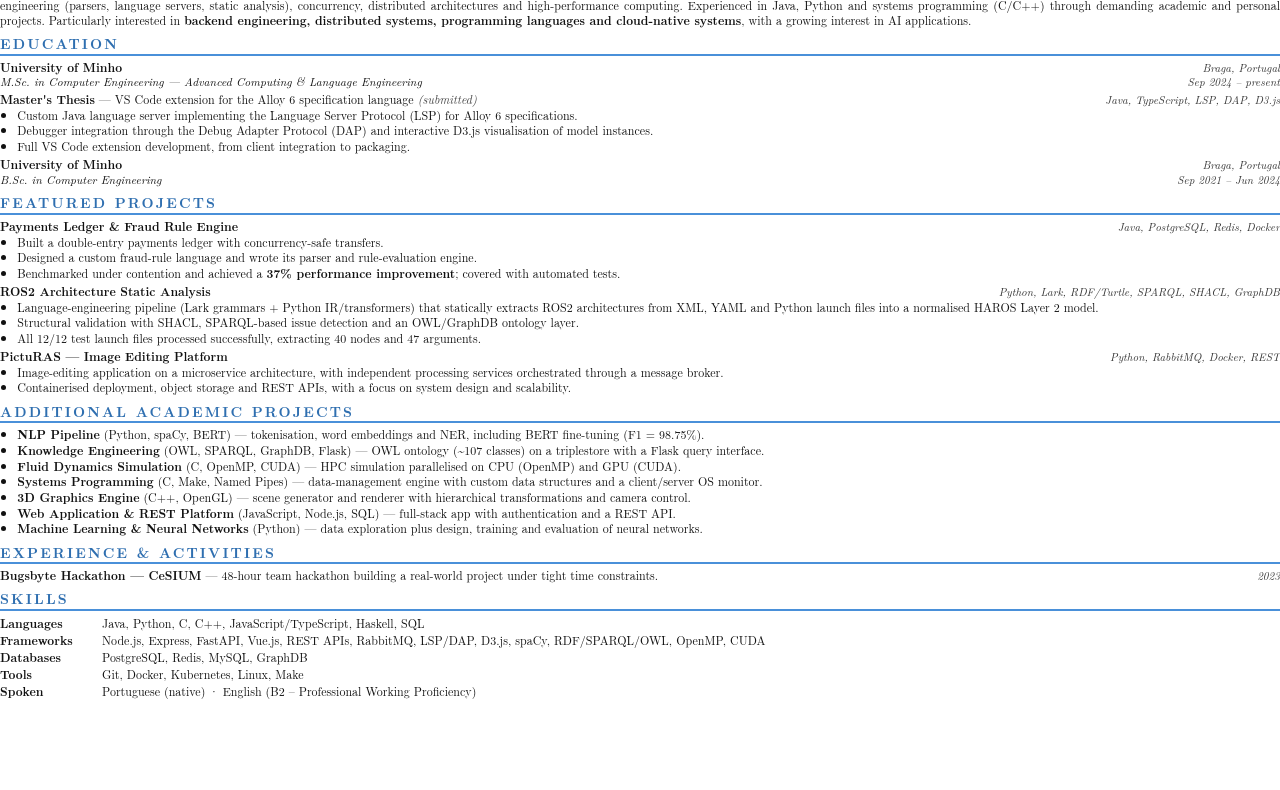
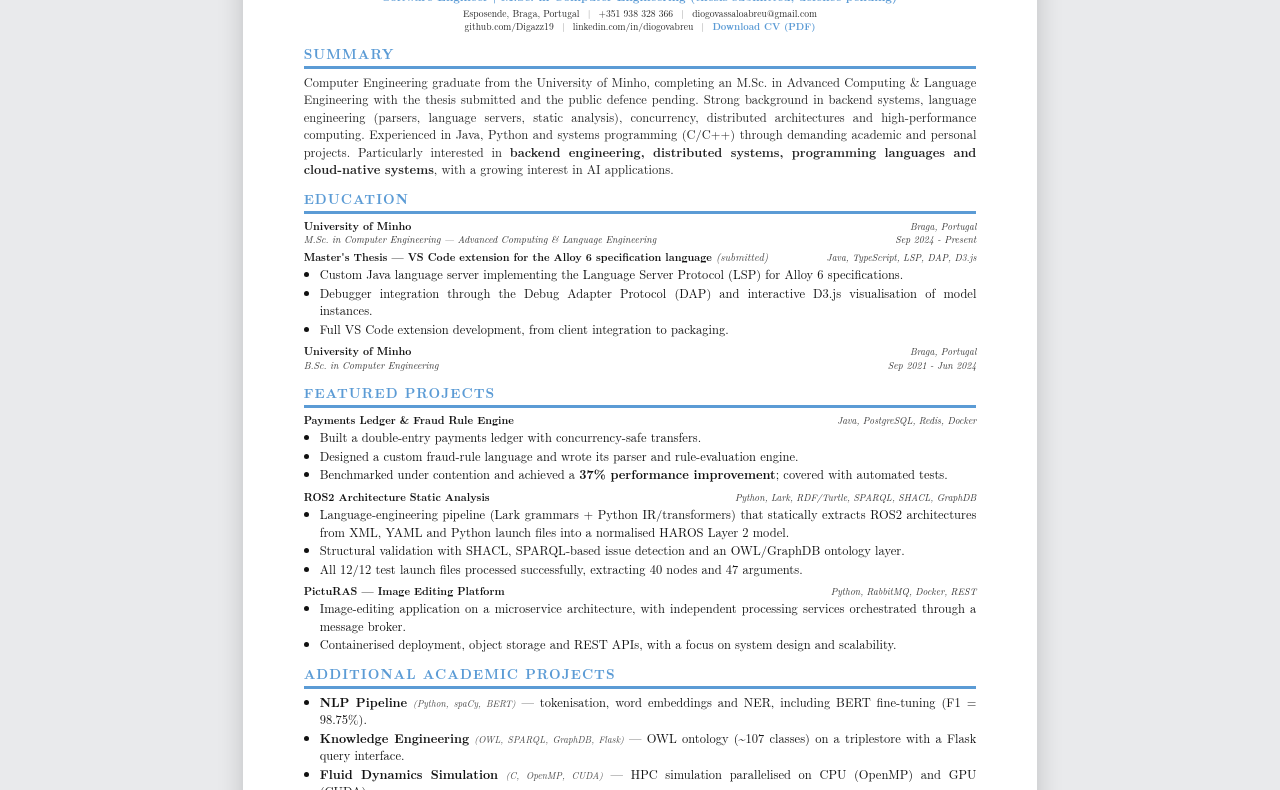
Before and after one commit to Digazz19/cv, a plain HTML site: page index.html in a window 1280 px wide. Shown: the part 132-922 px from the top of the page. Before the commit the page ends 832 px from the top, so only its background shows below. Drawn offline with Linux system fonts and the light colour scheme.

Commit message:
Little Fix

```diff
--- a/index.html
+++ b/index.html
@@ -1,116 +1,252 @@
 <!DOCTYPE html>
 <html lang="en">
 <head>
-<meta charset="utf-8">
-<title>Diogo Abreu — CV</title>
+<meta charset="UTF-8">
+<meta name="viewport" content="width=device-width, initial-scale=1">
+<title>Diogo Abreu — Software Engineer</title>
+<meta name="description" content="CV of Diogo Abreu, Software Engineer and M.Sc. in Computer Engineering (University of Minho).">
 <style>
-  @page { size: A4; margin: 10mm 13mm 9mm 13mm; }
-  * { box-sizing: border-box; }
-  body { font-family: "Latin Modern Roman", "LM Roman 10", serif; font-size: 9pt; line-height: 1.24; color: #111; margin: 0; }
-  header { text-align: center; margin-bottom: 5pt; }
-  h1 { font-size: 20pt; letter-spacing: 0.6pt; margin: 0 0 1pt 0; }
-  .headline { font-size: 10.5pt; font-weight: bold; color: #2f6fb0; margin-bottom: 2pt; }
-  .contact { font-size: 8.6pt; color: #333; }
-  .contact span.sep { color: #999; margin: 0 4pt; }
-  h2 { font-size: 10.5pt; letter-spacing: 1.6pt; text-transform: uppercase; color: #2f6fb0; border-bottom: 1.6pt solid #4a90d9; padding-bottom: 1pt; margin: 5.5pt 0 3pt 0; }
-  .row { display: flex; justify-content: space-between; align-items: baseline; }
-  .title { font-weight: bold; }
-  .meta { font-style: italic; font-size: 8.4pt; color: #333; text-align: right; }
-  .sub { font-style: italic; font-size: 8.8pt; }
-  .entry { margin-bottom: 2.6pt; }
-  p { margin: 0.8pt 0 0 0; text-align: justify; }
-  ul { margin: 1pt 0 0 0; padding-left: 13pt; }
-  li { margin: 0.3pt 0; text-align: justify; }
-  .summary { text-align: justify; margin: 0; }
-  .extra li { margin: 0.6pt 0; }
-  .extra b { font-weight: bold; }
-  .muted { color: #444; font-style: italic; }
-  table.skills { border-collapse: collapse; width: 100%; }
-  table.skills td { vertical-align: top; padding: 0.8pt 0; }
-  table.skills td.k { font-weight: bold; width: 27mm; }
-  .two { display: flex; gap: 10mm; }
-  .two > div { flex: 1; }
+  @page { size: A4; margin: 0; }
+  * { margin: 0; padding: 0; box-sizing: border-box; }
+
+  body {
+    font-family: 'Latin Modern Roman', 'Georgia', 'Times New Roman', serif;
+    color: #111;
+    line-height: 1.4;
+    background: #e9eaec;
+    padding: 28px 16px;
+  }
+
+  /* A4 white sheet centred on the grey page */
+  .sheet {
+    width: 210mm;
+    max-width: 100%;
+    min-height: 297mm;
+    margin: 0 auto;
+    background: #ffffff;
+    padding: 14mm 16mm 12mm 16mm;
+    box-shadow: 0 4px 24px rgba(0,0,0,0.18);
+    font-size: 12.5px;
+  }
+
+  .headline { font-size: 11.5px; font-weight: 700; color: #5b9bd5; margin-bottom: 3px; }
+  .contact a.pdf { color: #5b9bd5; font-weight: 700; }
+  .muted { font-style: italic; color: #444; font-weight: 400; }
+  .thesis { margin-top: 3px; }
+  .thesis .left { font-size: 10.4px; }
+
+  @media print {
+    .contact a.pdf, .sep.pdf { display: none; }
+    body { background: #ffffff; padding: 0; }
+    .sheet { box-shadow: none; margin: 0; width: auto; min-height: auto; font-size: 10.2px; }
+  }
+
+  /* ---------- HEADER ---------- */
+  header { text-align: center; margin-bottom: 6px; }
+  header h1 {
+    font-size: 25px;
+    font-weight: 700;
+    letter-spacing: 0.5px;
+    margin-bottom: 4px;
+  }
+  .contact {
+    font-size: 9.6px;
+    color: #222;
+  }
+  .contact a { color: #222; text-decoration: none; }
+  .contact .sep { margin: 0 5px; color: #888; }
+
+  /* ---------- SECTIONS ---------- */
+  section { margin-top: 11px; }
+  h2 {
+    font-size: 13.5px;
+    font-weight: 700;
+    text-transform: uppercase;
+    letter-spacing: 1px;
+    color: #5b9bd5;
+    border-bottom: 3px solid #5b9bd5;
+    padding-bottom: 2px;
+    margin-bottom: 5px;
+  }
+
+  .entry { margin-bottom: 6px; }
+  .entry:last-child { margin-bottom: 0; }
+  .row {
+    display: flex;
+    justify-content: space-between;
+    align-items: baseline;
+  }
+  .row .left { font-weight: 700; font-size: 10.6px; }
+  .row .right { font-size: 9.6px; font-style: italic; color: #333; white-space: nowrap; }
+  .subrow {
+    display: flex;
+    justify-content: space-between;
+    align-items: baseline;
+    font-size: 9.8px;
+    font-style: italic;
+    color: #333;
+  }
+  .desc { margin-top: 1.5px; text-align: justify; color: #222; }
+  .stack { font-style: italic; color: #444; font-size: 9.4px; }
+
+  .skills-table td { padding: 1.5px 0; vertical-align: top; }
+  .skills-table .cat { font-weight: 700; width: 130px; }
+
+  ul.compact { margin: 1.5px 0 0 16px; }
+  ul.compact li { margin-bottom: 1px; text-align: justify; }
+  /* Mobile: drop the fixed A4 sheet */
+  @media screen and (max-width: 600px) {
+    body { padding: 0; background: #fff; }
+    .sheet { width: 100%; min-height: auto; padding: 18px 16px; box-shadow: none; font-size: 14px; }
+    header h1 { font-size: 22px; }
+    .row, .subrow { flex-direction: column; align-items: flex-start; }
+    .row .right, .subrow span:last-child { white-space: normal; }
+    .contact, .row .right, .subrow, .stack { font-size: 12px; }
+    .row .left { font-size: 14px; }
+    .skills-table .cat { width: 95px; }
+    .desc, ul.compact li { text-align: left; }
+  }
+
 </style>
 </head>
 <body>
+<div class="sheet">
 
   <header>
     <h1>Diogo Ribeiro Vassalo de Abreu</h1>
-  <div class="headline">Software Engineer &nbsp;|&nbsp; M.Sc. in Computer Engineering (thesis submitted, defence pending)</div>
+    <div class="headline">Software Engineer <span class="sep">|</span> M.Sc. in Computer Engineering (thesis submitted, defence pending)</div>
     <div class="contact">
-    Esposende, Braga, Portugal<span class="sep">|</span>+351 938 328 366<span class="sep">|</span>diogovassaloabreu@gmail.com<br>
-    github.com/Digazz19<span class="sep">|</span>linkedin.com/in/diogovabreu<span class="sep">|</span><b>Portfolio:</b> digazz19.github.io/cv
+      Esposende, Braga, Portugal
+      <span class="sep">|</span> +351 938 328 366
+      <span class="sep">|</span> <a href="mailto:diogovassaloabreu@gmail.com">diogovassaloabreu@gmail.com</a>
+      <br>
+      <a href="https://github.com/Digazz19">github.com/Digazz19</a>
+      <span class="sep">|</span>
+      <a href="https://linkedin.com/in/diogovabreu">linkedin.com/in/diogovabreu</a>
+      <span class="sep pdf">|</span>
+      <a class="pdf" href="CV_DiogoAbreu.pdf" download>Download CV (PDF)</a>
     </div>
   </header>
 
+  <section>
     <h2>Summary</h2>
-<p class="summary">Computer Engineering graduate from the University of Minho, completing an M.Sc. in Advanced Computing &amp; Language Engineering with the thesis submitted and the public defence pending. Strong background in backend systems, language engineering (parsers, language servers, static analysis), concurrency, distributed architectures and high-performance computing. Experienced in Java, Python and systems programming (C/C++) through demanding academic and personal projects. Particularly interested in <b>backend engineering, distributed systems, programming languages and cloud-native systems</b>, with a growing interest in AI applications.</p>
+    <div class="desc">Computer Engineering graduate from the University of Minho, completing an M.Sc. in Advanced Computing &amp; Language Engineering with the thesis submitted and the public defence pending. Strong background in backend systems, language engineering (parsers, language servers, static analysis), concurrency, distributed architectures and high-performance computing. Experienced in Java, Python and systems programming (C/C++) through demanding academic and personal projects. Particularly interested in <b>backend engineering, distributed systems, programming languages and cloud-native systems</b>, with a growing interest in AI applications.</div>
+  </section>
 
+  <section>
     <h2>Education</h2>
     <div class="entry">
-  <div class="row"><span class="title">University of Minho</span><span class="meta">Braga, Portugal</span></div>
-  <div class="row"><span class="sub">M.Sc. in Computer Engineering — Advanced Computing &amp; Language Engineering</span><span class="meta">Sep 2024 – present</span></div>
-  <div class="row" style="margin-top:2pt"><span><b>Master's Thesis</b> — VS Code extension for the Alloy 6 specification language <span class="muted">(submitted)</span></span><span class="meta">Java, TypeScript, LSP, DAP, D3.js</span></div>
-  <ul>
+      <div class="row">
+        <span class="left">University of Minho</span>
+        <span class="right">Braga, Portugal</span>
+      </div>
+      <div class="subrow">
+        <span>M.Sc. in Computer Engineering — Advanced Computing &amp; Language Engineering</span>
+        <span>Sep 2024 - Present</span>
+      </div>
+      <div class="row thesis">
+        <span class="left">Master's Thesis — VS Code extension for the Alloy 6 specification language <span class="muted">(submitted)</span></span>
+        <span class="right">Java, TypeScript, LSP, DAP, D3.js</span>
+      </div>
+      <ul class="compact">
         <li>Custom Java language server implementing the Language Server Protocol (LSP) for Alloy 6 specifications.</li>
         <li>Debugger integration through the Debug Adapter Protocol (DAP) and interactive D3.js visualisation of model instances.</li>
         <li>Full VS Code extension development, from client integration to packaging.</li>
       </ul>
     </div>
     <div class="entry">
-  <div class="row"><span class="title">University of Minho</span><span class="meta">Braga, Portugal</span></div>
-  <div class="row"><span class="sub">B.Sc. in Computer Engineering</span><span class="meta">Sep 2021 – Jun 2024</span></div>
+      <div class="row">
+        <span class="left">University of Minho</span>
+        <span class="right">Braga, Portugal</span>
       </div>
+      <div class="subrow">
+        <span>B.Sc. in Computer Engineering</span>
+        <span>Sep 2021 - Jun 2024</span>
+      </div>
+    </div>
+  </section>
 
+  <section>
     <h2>Featured Projects</h2>
+
     <div class="entry">
-  <div class="row"><span class="title">Payments Ledger &amp; Fraud Rule Engine</span><span class="meta">Java, PostgreSQL, Redis, Docker</span></div>
-  <ul>
+      <div class="row">
+        <span class="left">Payments Ledger &amp; Fraud Rule Engine</span>
+        <span class="right">Java, PostgreSQL, Redis, Docker</span>
+      </div>
+      <ul class="compact">
         <li>Built a double-entry payments ledger with concurrency-safe transfers.</li>
         <li>Designed a custom fraud-rule language and wrote its parser and rule-evaluation engine.</li>
         <li>Benchmarked under contention and achieved a <b>37% performance improvement</b>; covered with automated tests.</li>
       </ul>
     </div>
+
     <div class="entry">
-  <div class="row"><span class="title">ROS2 Architecture Static Analysis</span><span class="meta">Python, Lark, RDF/Turtle, SPARQL, SHACL, GraphDB</span></div>
-  <ul>
+      <div class="row">
+        <span class="left">ROS2 Architecture Static Analysis</span>
+        <span class="right">Python, Lark, RDF/Turtle, SPARQL, SHACL, GraphDB</span>
+      </div>
+      <ul class="compact">
         <li>Language-engineering pipeline (Lark grammars + Python IR/transformers) that statically extracts ROS2 architectures from XML, YAML and Python launch files into a normalised HAROS Layer 2 model.</li>
         <li>Structural validation with SHACL, SPARQL-based issue detection and an OWL/GraphDB ontology layer.</li>
         <li>All 12/12 test launch files processed successfully, extracting 40 nodes and 47 arguments.</li>
       </ul>
     </div>
+
     <div class="entry">
-  <div class="row"><span class="title">PictuRAS — Image Editing Platform</span><span class="meta">Python, RabbitMQ, Docker, REST</span></div>
-  <ul>
+      <div class="row">
+        <span class="left">PictuRAS — Image Editing Platform</span>
+        <span class="right">Python, RabbitMQ, Docker, REST</span>
+      </div>
+      <ul class="compact">
         <li>Image-editing application on a microservice architecture, with independent processing services orchestrated through a message broker.</li>
         <li>Containerised deployment, object storage and REST APIs, with a focus on system design and scalability.</li>
       </ul>
     </div>
+  </section>
 
+  <section>
     <h2>Additional Academic Projects</h2>
-<ul class="extra">
-  <li><b>NLP Pipeline</b> (Python, spaCy, BERT) — tokenisation, word embeddings and NER, including BERT fine-tuning (F1 = 98.75%).</li>
-  <li><b>Knowledge Engineering</b> (OWL, SPARQL, GraphDB, Flask) — OWL ontology (~107 classes) on a triplestore with a Flask query interface.</li>
-  <li><b>Fluid Dynamics Simulation</b> (C, OpenMP, CUDA) — HPC simulation parallelised on CPU (OpenMP) and GPU (CUDA).</li>
-  <li><b>Systems Programming</b> (C, Make, Named Pipes) — data-management engine with custom data structures and a client/server OS monitor.</li>
-  <li><b>3D Graphics Engine</b> (C++, OpenGL) — scene generator and renderer with hierarchical transformations and camera control.</li>
-  <li><b>Web Application &amp; REST Platform</b> (JavaScript, Node.js, SQL) — full-stack app with authentication and a REST API.</li>
-  <li><b>Machine Learning &amp; Neural Networks</b> (Python) — data exploration plus design, training and evaluation of neural networks.</li>
+    <ul class="compact">
+      <li><b>NLP Pipeline</b> <span class="stack">(Python, spaCy, BERT)</span> — tokenisation, word embeddings and NER, including BERT fine-tuning (F1 = 98.75%).</li>
+      <li><b>Knowledge Engineering</b> <span class="stack">(OWL, SPARQL, GraphDB, Flask)</span> — OWL ontology (~107 classes) on a triplestore with a Flask query interface.</li>
+      <li><b>Fluid Dynamics Simulation</b> <span class="stack">(C, OpenMP, CUDA)</span> — HPC simulation parallelised on CPU (OpenMP) and GPU (CUDA).</li>
+      <li><b>Systems Programming</b> <span class="stack">(C, Make, Named Pipes)</span> — data-management engine with custom data structures and a client/server OS monitor.</li>
+      <li><b>3D Graphics Engine</b> <span class="stack">(C++, OpenGL)</span> — scene generator and renderer with hierarchical transformations and camera control.</li>
+      <li><b>Web Application &amp; REST Platform</b> <span class="stack">(JavaScript, Node.js, SQL)</span> — full-stack app with authentication and a REST API.</li>
+      <li><b>Machine Learning &amp; Neural Networks</b> <span class="stack">(Python)</span> — data exploration plus design, training and evaluation of neural networks.</li>
     </ul>
+  </section>
 
+  <section>
     <h2>Experience &amp; Activities</h2>
     <div class="entry">
-  <div class="row"><span><span class="title">Bugsbyte Hackathon — CeSIUM</span> — 48-hour team hackathon building a real-world project under tight time constraints.</span><span class="meta">2023</span></div>
+      <div class="row">
+        <span class="left">Bugsbyte Hackathon - CeSIUM</span>
+        <span class="right">2023</span>
       </div>
+      <div class="desc">48-hour team hackathon organised by the Computer Engineering student core, building a real-world project under tight time constraints.</div>
+    </div>
+  </section>
 
+  <section>
     <h2>Skills</h2>
-<table class="skills">
-  <tr><td class="k">Languages</td><td>Java, Python, C, C++, JavaScript/TypeScript, Haskell, SQL</td></tr>
-  <tr><td class="k">Frameworks</td><td>Node.js, Express, FastAPI, Vue.js, REST APIs, RabbitMQ, LSP/DAP, D3.js, spaCy, RDF/SPARQL/OWL, OpenMP, CUDA</td></tr>
-  <tr><td class="k">Databases</td><td>PostgreSQL, Redis, MySQL, GraphDB</td></tr>
-  <tr><td class="k">Tools</td><td>Git, Docker, Kubernetes, Linux, Make</td></tr>
-  <tr><td class="k">Spoken</td><td>Portuguese (native) · English (B2 – Professional Working Proficiency)</td></tr>
+    <table class="skills-table">
+      <tr><td class="cat">Languages</td><td>Java, Python, C, C++, JavaScript/TypeScript, Haskell, SQL</td></tr>
+      <tr><td class="cat">Frameworks &amp; Technologies</td><td>Node.js, Express, FastAPI, Vue.js, REST APIs, RabbitMQ, LSP/DAP, D3.js, spaCy, RDF/SPARQL/OWL, OpenMP, CUDA</td></tr>
+      <tr><td class="cat">Databases</td><td>PostgreSQL, Redis, MySQL, GraphDB</td></tr>
+      <tr><td class="cat">Tools</td><td>Git, Docker, Kubernetes, Linux, Make</td></tr>
     </table>
+  </section>
 
+  <section>
+    <h2>Languages</h2>
+    <ul class="compact">
+      <li>Portuguese - Native speaker</li>
+      <li>English - B2 (Professional Working Proficiency)</li>
+    </ul>
+  </section>
+
+</div>
 </body>
 </html>
```
Also changed, not shown: 1 other file. Lines whose indentation alone changed are shown as unchanged.
